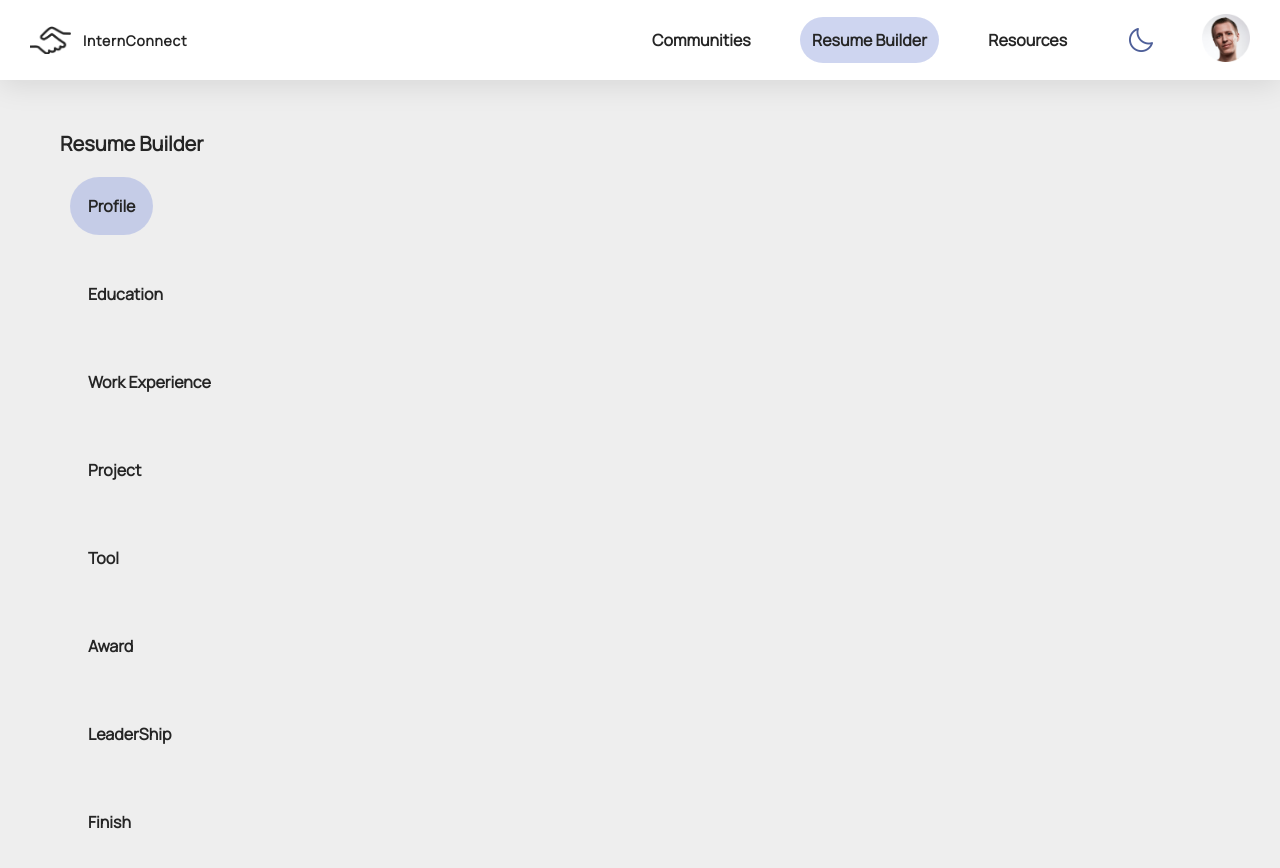
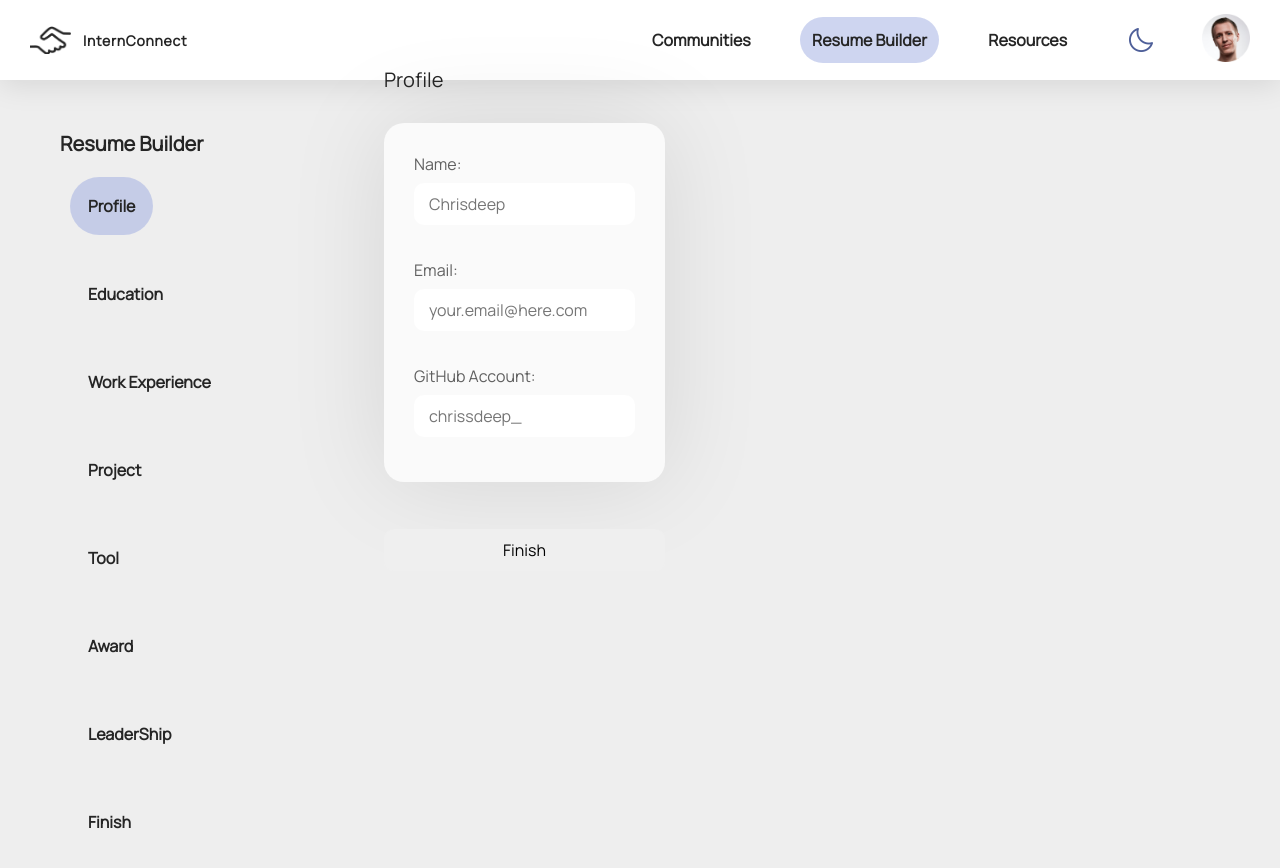
Before and after one commit to jennie7pm/CS160-Final-Project-Community, a React (Create React App) app: page /resume-builder in a window 1280 px wide. Shown: the top 868 px of the page. Built offline with nearby package versions, Linux system fonts and the light colour scheme; what @react-pdf/renderer would draw is missing.

Commit message:
add form

```diff
--- a/src/components/resume-builder/Resume-Builder.js
+++ b/src/components/resume-builder/Resume-Builder.js
@@ -1,99 +1,22 @@
 import { NavBar } from "../toolbox/nav-bar/NavBar";
 import { SideMenu } from "../toolbox/sideMenu/SideMenu.js";
-import "./Resume-Builder.css"
+import "./Resume-Builder.css";
 import plusIcon from '../toolbox/images/add.png';
-import MyDocument from "./generate-pdf"
+import MyDocument from "./generate-pdf";
 import React, { useState } from 'react';
+import {ResumeBuilderBody} from "./ResumeBuilderBody.js";
 
 function ResumeBuilder() {
     let sideMenuRowArr = [['Profile', null], ['Education', null], ['Work Experience', null], ['Project', null], ['Tool', null], ['Award', null], ['LeaderShip', null], ['Finish', null]];
 
-    const [showPDF, setShowPDF] = useState(false);
 
-    // State to store user input data
-    const [userData, setUserData] = useState({
-        name: '',
-        email: '',
-        githubaccount: '',
-        Degree: '',
-        institution: '',
-        gpa: '',
-        egd: '',
-        work: '',
-        position: '',
-        company: '',
-        city: '',
-        startdate: '',
-        enddate: '',
-        responsibility1: '',
-        responsibility2: '',
-        responsibility3: '',
-        projectname: '',
-        cont: '',
-        contribution2: '',
-        language1: '',
-        tool1: '',
-        // Add other fields as needed...
-    });
 
-    // Function to handle input change and update user data state
-    const handleInputChange = (event) => {
-        const { name, value } = event.target;
-        setUserData((prevData) => ({ ...prevData, [name]: value }));
-        const { email, email_value } = event.target;
-        setUserData((prevData) => ({ ...prevData, [email]: email_value }));
-        const { githubaccount, github_value } = event.target;
-        setUserData((prevData) => ({ ...prevData, [githubaccount]: github_value }));
-        const { degree, degree_value } = event.target;
-        setUserData((prevData) => ({ ...prevData, [degree]: degree_value }));
-        const { uni, institution_value } = event.target;
-        setUserData((prevData) => ({ ...prevData, [uni]: institution_value }));
-        const { gpa, GPA_value } = event.target;
-        setUserData((prevData) => ({ ...prevData, [gpa]: GPA_value }));
-        const { egd, graduationdate_value } = event.target;
-        setUserData((prevData) => ({ ...prevData, [egd]: graduationdate_value }));
-        const { work, course_value } = event.target;
-        setUserData((prevData) => ({ ...prevData, [work]: course_value }));
-        const { position, position_value } = event.target;
-        setUserData((prevData) => ({ ...prevData, [email]: position_value }));
-        const { company, company_value } = event.target;
-        setUserData((prevData) => ({ ...prevData, [email]: company_value }));
-        const { location, city_value } = event.target;
-        setUserData((prevData) => ({ ...prevData, [location]: city_value }));
-        const { startdate, startdate_value } = event.target;
-        setUserData((prevData) => ({ ...prevData, [email]: startdate_value }));
-        const { enddate, enddate_value } = event.target;
-        setUserData((prevData) => ({ ...prevData, [email]: enddate_value }));
-        const { responsibility1, responsibility1_value } = event.target;
-        setUserData((prevData) => ({ ...prevData, [email]: responsibility1_value }));
-        const { responsibility2, responsibility2_value } = event.target;
-        setUserData((prevData) => ({ ...prevData, [email]: responsibility2_value }));
-        const { responsibility3, responsibility3_value } = event.target;
-        setUserData((prevData) => ({ ...prevData, [email]: responsibility3_value }));
-        const { projectname, title_value } = event.target;
-        setUserData((prevData) => ({ ...prevData, [projectname]: title_value }));
-        const { cont, contribution1_value } = event.target;
-        setUserData((prevData) => ({ ...prevData, [cont]: contribution1_value }));
-        const { contribution2, contribution2_value } = event.target;
-        setUserData((prevData) => ({ ...prevData, [email]: contribution2_value }));
-        const { language1, language1_value } = event.target;
-        setUserData((prevData) => ({ ...prevData, [email]: language1_value }));
-        const { tool1, tool1_value } = event.target;
-        setUserData((prevData) => ({ ...prevData, [email]: tool1_value }));
-    };
-
-    // Function to handle the "Finish" button click
-    const handleFinishClick = (event) => {
-        event.preventDefault(); // Prevent the default form submission behavior
-        console.log('clicked!');
-        setShowPDF(true);
-    };
 
     return (<>
         <NavBar navButtonSelection="resumeBuilder" />
         <div className="sideBar-Body-container">
             <SideMenu header="Resume Builder" rowsArr={sideMenuRowArr} />
-            <resumeBuilderBody />
+            <ResumeBuilderBody />
         </div>
     </>
 
--- /dev/null
+++ b/src/components/resume-builder/ResumeBuilderBody.js
@@ -0,0 +1,116 @@
+import { SideMenu } from "../toolbox/sideMenu/SideMenu.js";
+import "./Resume-Builder.css";
+import plusIcon from '../toolbox/images/add.png';
+import MyDocument from "./generate-pdf.js";
+import React, { useState } from 'react';
+
+
+
+export function ResumeBuilderBody(props) {
+
+    // State to store user input data
+    const [showPDF, setShowPDF] = useState(false);
+
+    const [userData, setUserData] = useState({
+        name: '',
+        email: '',
+        githubaccount: '',
+        Degree: '',
+        institution: '',
+        gpa: '',
+        egd: '',
+        work: '',
+        position: '',
+        company: '',
+        city: '',
+        startdate: '',
+        enddate: '',
+        responsibility1: '',
+        responsibility2: '',
+        responsibility3: '',
+        projectname: '',
+        cont: '',
+        contribution2: '',
+        language1: '',
+        tool1: '',
+        // Add other fields as needed...
+    });
+
+    // Function to handle input change and update user data state
+    const handleInputChange = (event) => {
+        const { name, value } = event.target;
+        setUserData((prevData) => ({ ...prevData, [name]: value }));
+        const { email, email_value } = event.target;
+        setUserData((prevData) => ({ ...prevData, [email]: email_value }));
+        const { githubaccount, github_value } = event.target;
+        setUserData((prevData) => ({ ...prevData, [githubaccount]: github_value }));
+        const { degree, degree_value } = event.target;
+        setUserData((prevData) => ({ ...prevData, [degree]: degree_value }));
+        const { uni, institution_value } = event.target;
+        setUserData((prevData) => ({ ...prevData, [uni]: institution_value }));
+        const { gpa, GPA_value } = event.target;
+        setUserData((prevData) => ({ ...prevData, [gpa]: GPA_value }));
+        const { egd, graduationdate_value } = event.target;
+        setUserData((prevData) => ({ ...prevData, [egd]: graduationdate_value }));
+        const { work, course_value } = event.target;
+        setUserData((prevData) => ({ ...prevData, [work]: course_value }));
+        const { position, position_value } = event.target;
+        setUserData((prevData) => ({ ...prevData, [email]: position_value }));
+        const { company, company_value } = event.target;
+        setUserData((prevData) => ({ ...prevData, [email]: company_value }));
+        const { location, city_value } = event.target;
+        setUserData((prevData) => ({ ...prevData, [location]: city_value }));
+        const { startdate, startdate_value } = event.target;
+        setUserData((prevData) => ({ ...prevData, [email]: startdate_value }));
+        const { enddate, enddate_value } = event.target;
+        setUserData((prevData) => ({ ...prevData, [email]: enddate_value }));
+        const { responsibility1, responsibility1_value } = event.target;
+        setUserData((prevData) => ({ ...prevData, [email]: responsibility1_value }));
+        const { responsibility2, responsibility2_value } = event.target;
+        setUserData((prevData) => ({ ...prevData, [email]: responsibility2_value }));
+        const { responsibility3, responsibility3_value } = event.target;
+        setUserData((prevData) => ({ ...prevData, [email]: responsibility3_value }));
+        const { projectname, title_value } = event.target;
+        setUserData((prevData) => ({ ...prevData, [projectname]: title_value }));
+        const { cont, contribution1_value } = event.target;
+        setUserData((prevData) => ({ ...prevData, [cont]: contribution1_value }));
+        const { contribution2, contribution2_value } = event.target;
+        setUserData((prevData) => ({ ...prevData, [email]: contribution2_value }));
+        const { language1, language1_value } = event.target;
+        setUserData((prevData) => ({ ...prevData, [email]: language1_value }));
+        const { tool1, tool1_value } = event.target;
+        setUserData((prevData) => ({ ...prevData, [email]: tool1_value }));
+    };
+
+    // Function to handle the "Finish" button click
+    const handleFinishClick = (event) => {
+        event.preventDefault(); // Prevent the default form submission behavior
+        console.log('clicked!');
+        setShowPDF(true);
+    };
+
+    return (
+        <form>
+            <p> Profile </p>
+            <div className="resume-section">
+                <label>
+                    Name:
+                    <input type="text" name="name" placeholder="Chrisdeep" onChange={handleInputChange} />
+                </label>
+                <br></br>
+                <label>
+                    Email:
+                    <input type="text" name="email" placeholder="your.email@here.com" onChange={handleInputChange} />
+                </label>
+                <br></br>
+                <label>
+                    GitHub Account:
+                    <input type="text" name="github" placeholder="chrissdeep_" onChange={handleInputChange} />
+                </label>
+            </div>
+            <br></br>
+
+            <input onClick={handleFinishClick} type="submit" value="Finish" id="finish-button" />
+        </form>
+    )
+}
```
